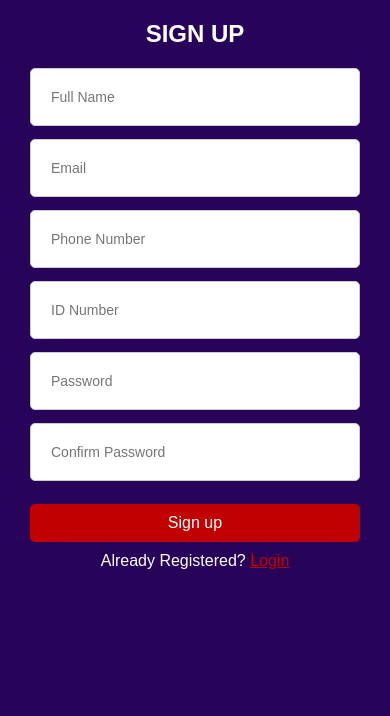
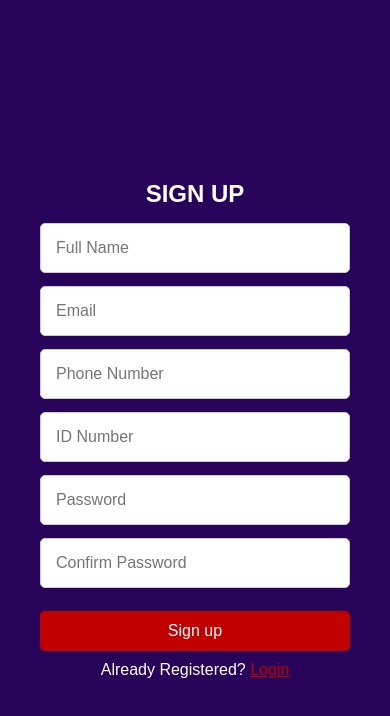
Before and after one commit to RAPHAELBARAKA/Coast-Shiners-Sales, a React (Vite) app in the folder client-side/: page /register in a window 390 px wide. Shown: the top 716 px of the page. Built offline with nearby package versions, Linux system fonts and the light colour scheme.

Commit message:
Updated client-side components: Login, Register, Dashboard, and routing

```diff
--- a/client-side/src/components/Client/BottomNav/BottomNav.jsx
+++ b/client-side/src/components/Client/BottomNav/BottomNav.jsx
@@ -0,0 +1 @@
+//eeee
--- a/client-side/src/components/Login/LoginForm.css
+++ b/client-side/src/components/Login/LoginForm.css
@@ -6,7 +6,6 @@ html, body {
 
   .login-container {
     height: 100vh;
-
   }
 
   .login-box {
@@ -22,7 +21,6 @@ html, body {
     margin: 20px;
     font-weight: bold;
   }
-
 
   .login-input {
     width: 100%;
@@ -49,7 +47,6 @@ html, body {
     cursor: pointer;
   }
 
-  /* Styling the submit button */
   .login-button {
     align-items: center;
     width: 100%;
@@ -61,19 +58,20 @@ html, body {
     font-size: 18px;
     cursor: pointer;
     transition: background-color 0.3s ease;
+    min-height: 60px;
+    display: flex;
+    justify-content: center;
   }
 
   .login-button:hover {
     background-color: #8B4513;
   }
 
-  /* Styling error message */
   .error-message {
     color: red;
     margin-top: 15px;
   }
 
-  /* Sign up link */
   .signup-link {
     margin: 38px;
     display:flex;
@@ -84,3 +82,33 @@ html, body {
     color: white;
     text-decoration: none;
   }
+  .spinner-container {
+    display: flex;
+    justify-content: center;
+    align-items: center;
+    gap: 8px;
+  }
+
+  .loading-spinner {
+    width: 20px;
+    height: 20px;
+    border: 2px solid rgba(255, 255, 255, 0.3);
+    border-top: 2px solid white;
+    border-radius: 50%;
+    animation: spin 1s linear infinite;
+  }
+
+  @keyframes spin {
+    0% {
+      transform: rotate(0deg);
+    }
+    100% {
+      transform: rotate(360deg);
+    }
+  }
+
+  .login-button:disabled {
+    opacity: 0.7;
+    cursor: not-allowed;
+    background-color: #7a0f0a;
+  }
--- a/client-side/src/components/Login/LoginForm.jsx
+++ b/client-side/src/components/Login/LoginForm.jsx
@@ -1,6 +1,6 @@
 import React, { useState } from 'react';
 import { Link, useNavigate } from 'react-router-dom';
-import './LoginForm.css'; // Custom CSS file
+import './LoginForm.css';
 import api from "../../api/api.jsx"
 
 function Login() {
@@ -8,16 +8,19 @@ function Login() {
   const [password, setPassword] = useState('');
   const [rememberMe, setRememberMe] = useState(false);
   const [errorMessage, setErrorMessage] = useState('');
+  const [loading, setLoading] = useState(false);
   const navigate = useNavigate();
 
   const handleSubmit = async (e) => {
     e.preventDefault();
+    setLoading(true);
+    setErrorMessage('');
 
     try {
       const response = await api.post('/login', { email, password });
 
       if (response.status === 200) {
-        const { isAdmin, isDoctor, lastLogin } = response.data;
+        const { isAdmin, isbackoffice, lastLogin } = response.data;
 
         if (lastLogin) {
           localStorage.setItem('lastLogin', new Date(lastLogin).toLocaleString());
@@ -25,8 +28,8 @@ function Login() {
 
         if (isAdmin) {
           navigate('/admin-dashboard');
-        } else if (isDoctor) {
-          navigate('/doctor-dash');
+        } else if (isbackoffice) {
+          navigate('/backoffice-dash');
         } else {
           if (rememberMe) {
             localStorage.setItem('rememberedEmail', email);
@@ -44,6 +47,9 @@ function Login() {
       } else {
         setErrorMessage('Login failed. Please check your credentials.');
       }
+    }
+    finally {
+      setLoading(false);
     }
   };
   return (
@@ -70,9 +76,18 @@ function Login() {
             className="login-input"
           />
         </div>
-        <button type="submit" className="login-button">Login</button>
+<button type="submit" className="login-button" disabled={loading}>
+  {loading ? (
+    <div className="spinner-container">
+      <div className="loading-spinner"></div>
+      <span>Logging in...</span>
+    </div>
+  ) : (
+    'Login'
+  )}
+    </button>
         {errorMessage && <div className="error-message">{errorMessage}</div>}
-      </form>
+     </form>
       <div className="signup-link">
         <Link to="/register">Don't have an account? Sign Up</Link>
         <Link to="/forgot-password" className="login-forgot-password">
--- a/client-side/src/components/Register/RegisterForm.css
+++ b/client-side/src/components/Register/RegisterForm.css
@@ -1,14 +1,15 @@
-
-
 .signup-box {
   width: 100%;
   min-height: 100vh; /* Ensures full viewport height */
   background-color: #27035A;
-
   /* Horizontally center the form */
-
+  display: flex;
+  flex-direction: column;
+  justify-content: center;
+  align-items: center;
+  padding: 20px;
+  box-sizing: border-box;
 }
-
 
 .signup-subtitle {
   margin: 20px;
@@ -22,6 +23,8 @@
   padding-right: 30px;
   display: flex;
   flex-direction: column;
+  width: 100%;
+  max-width: 400px;
 }
 
 input {
@@ -41,6 +44,10 @@
   font-size: 16px;
   cursor: pointer;
   margin-top: 10px;
+  min-height: 40px;
+  display: flex;
+  justify-content: center;
+  align-items: center;
 }
 
 button:disabled {
@@ -49,12 +56,13 @@
 }
 
 .error-message {
-    color:white;
+  color: white;
   font-size: 12px;
   margin-top: -10px;
   margin-bottom: 10px;
 }
-  .link{
+
+.link {
   color: #C00100;
 }
 
@@ -63,3 +71,57 @@
   text-align: center;
   margin-top: 10px;
 }
+
+/* Spinner Styles */
+.spinner-container {
+  display: flex;
+  justify-content: center;
+  align-items: center;
+  height: 20px;
+  gap: 8px;
+}
+
+.loading-spinner {
+  width: 20px;
+  height: 20px;
+  border: 2px solid rgba(255, 255, 255, 0.3);
+  border-top: 2px solid white;
+  border-radius: 50%;
+  animation: spin 1s linear infinite;
+}
+
+@keyframes spin {
+  0% {
+    transform: rotate(0deg);
+  }
+  100% {
+    transform: rotate(360deg);
+  }
+}
+
+/* Optional: If you want the spinner to be centered without text */
+.spinner-container.text-only {
+  gap: 0;
+}
+
+.spinner-container.text-only span {
+  display: none;
+}
+
+/* Responsive design */
+@media (max-width: 480px) {
+  form {
+    padding-left: 20px;
+    padding-right: 20px;
+  }
+
+  input {
+    padding: 15px;
+    font-size: 16px; /* Prevents zoom on iOS */
+  }
+
+  .signup-subtitle {
+    margin: 15px;
+    font-size: 1.5rem;
+  }
+}
--- a/client-side/src/components/Register/RegisterForm.jsx
+++ b/client-side/src/components/Register/RegisterForm.jsx
@@ -135,9 +135,15 @@ function RegisterForm() {
 
           {error && <p className="error-message">{error}</p>}
 
-          <button type="submit" disabled={loading}>
-            {loading ? 'Loading...' : 'Sign up'}
-          </button>
+         <button type="submit" disabled={loading}>
+          {loading ? (
+            <div className="spinner-container">
+              <div className="loading-spinner"></div>
+            </div>
+          ) : (
+            'Sign up'
+          )}
+        </button>
         </form>
 
         <p className="login-link">
--- a/client-side/src/routes/index.jsx
+++ b/client-side/src/routes/index.jsx
@@ -42,12 +42,6 @@ function AppRoutes() {
         <Route path="/electronics" element={<ElectronicsPage/>} />
         <Route path="/health" element={<HealthItemsPage/>} />
         <Route path="/admin-orders" element={<AdminOrdersPage/>} />
-
-
-
-
-
-
       </Routes>
     </Router>
   );
```
Also changed, not shown: client-side/src/pages/ClientPages/DashboardPage/DashboardPage.jsx (+4 -4 lines). Lines whose indentation alone changed are shown as unchanged.
